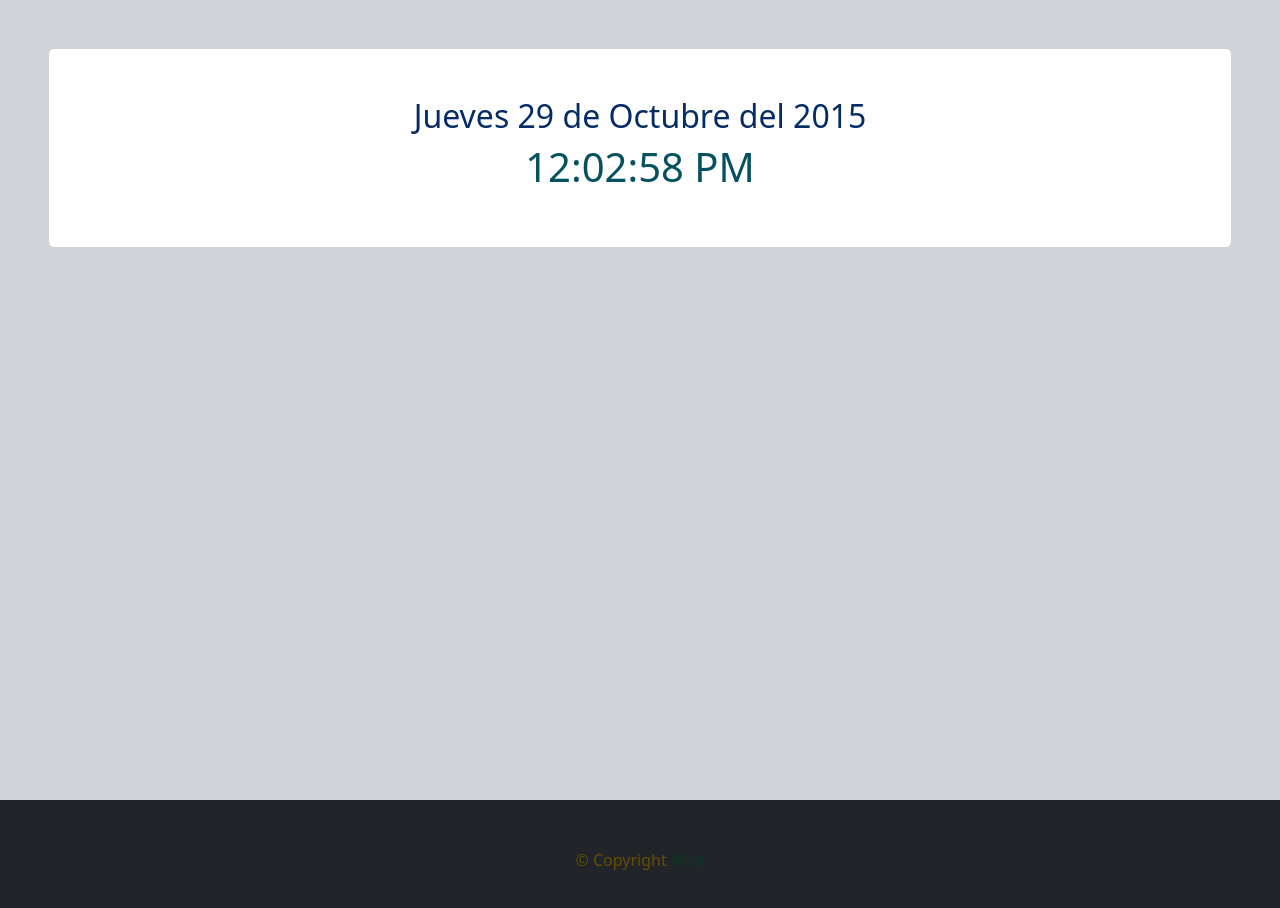
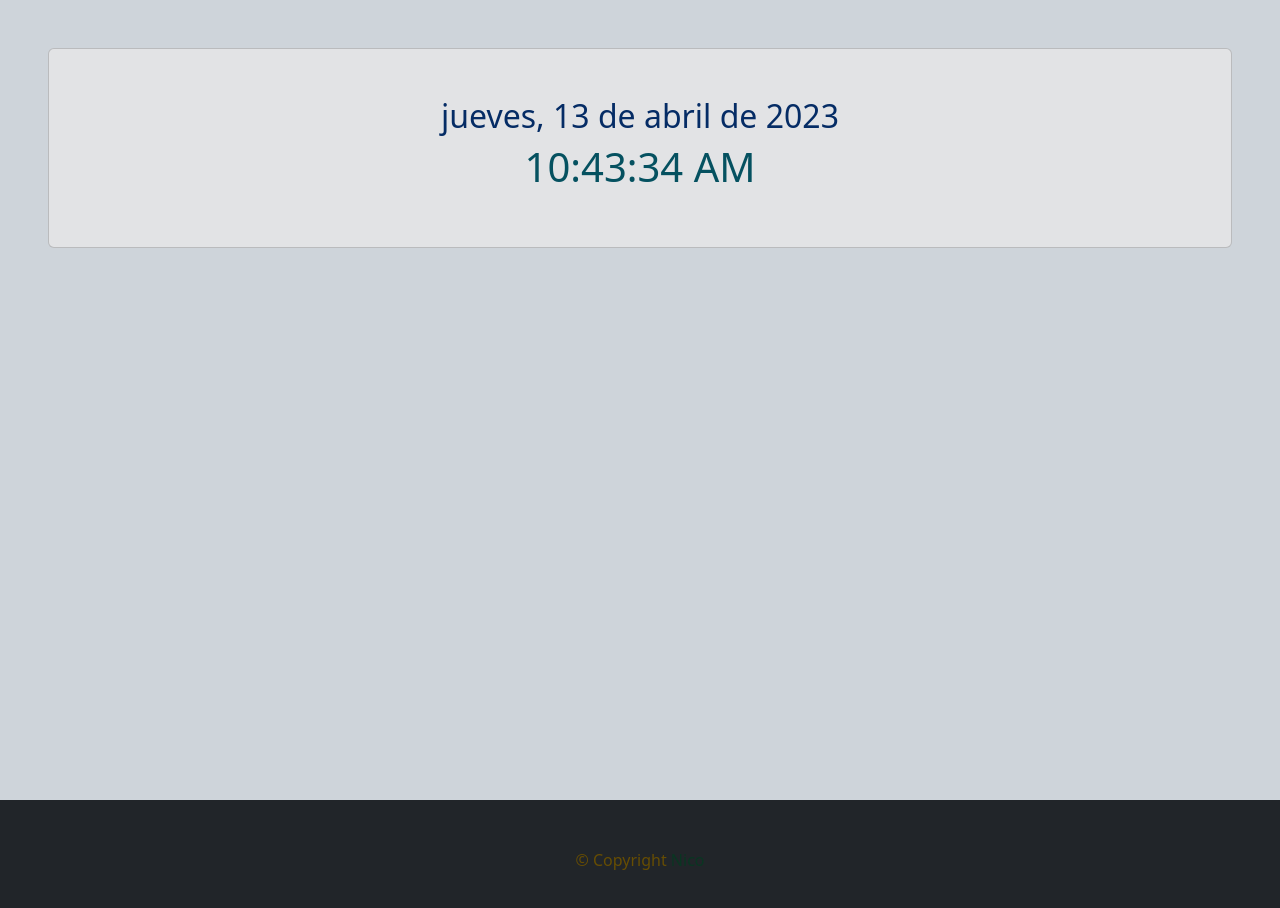
Before and after one commit to nicoleonard/TP5-4-js-rc-Reloj, a plain HTML site: page index.html in a window 1280 px wide. Drawn offline with nearby package versions, Linux system fonts and the light colour scheme.

Commit message:
añadida actualizacion de fecha y hora

```diff
--- a/index.html
+++ b/index.html
@@ -12,10 +12,10 @@
 </head>
 <body class="bg-dark-subtle">
     <main class="min-vh-100 p-5">
-        <section class="card p-5">
+        <section class="card p-5 bg-secondary-subtle">
             <article class="text text-center">
-                <h2 class="text-primary-emphasis" id="fecha">Jueves 29 de Octubre del 2015</h2>
-                <h1 class="text-info-emphasis" id="hora">12:02:58 PM</h1>
+                <h2 class="text-primary-emphasis" id="fecha"></h2>
+                <h1 class="text-info-emphasis" id="hora"></h1>
             </article>
         </section>
     </main>
--- a/js/Reloj.js
+++ b/js/Reloj.js
@@ -0,0 +1,7 @@
+const formato = { weekday: 'long', year: 'numeric', month: 'long', day: 'numeric' };
+let fecha = document.querySelector("#fecha");
+let hora = document.querySelector("#hora");
+
+setInterval(()=>{let fechaActual = new Date();
+    hora.innerHTML = fechaActual.toLocaleTimeString('en-US')
+    fecha.innerHTML = fechaActual.toLocaleDateString('es-ES', formato)},1000)
```
